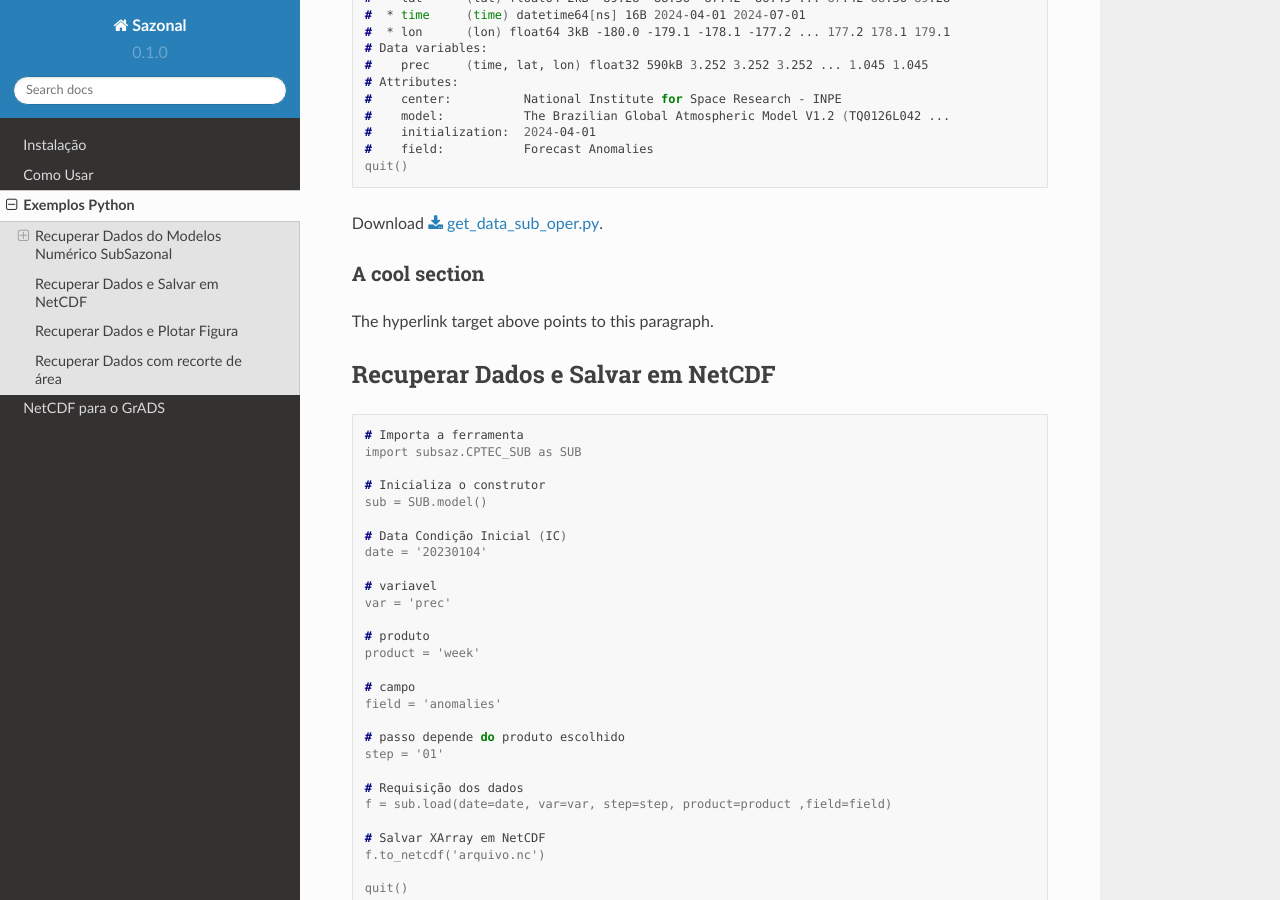
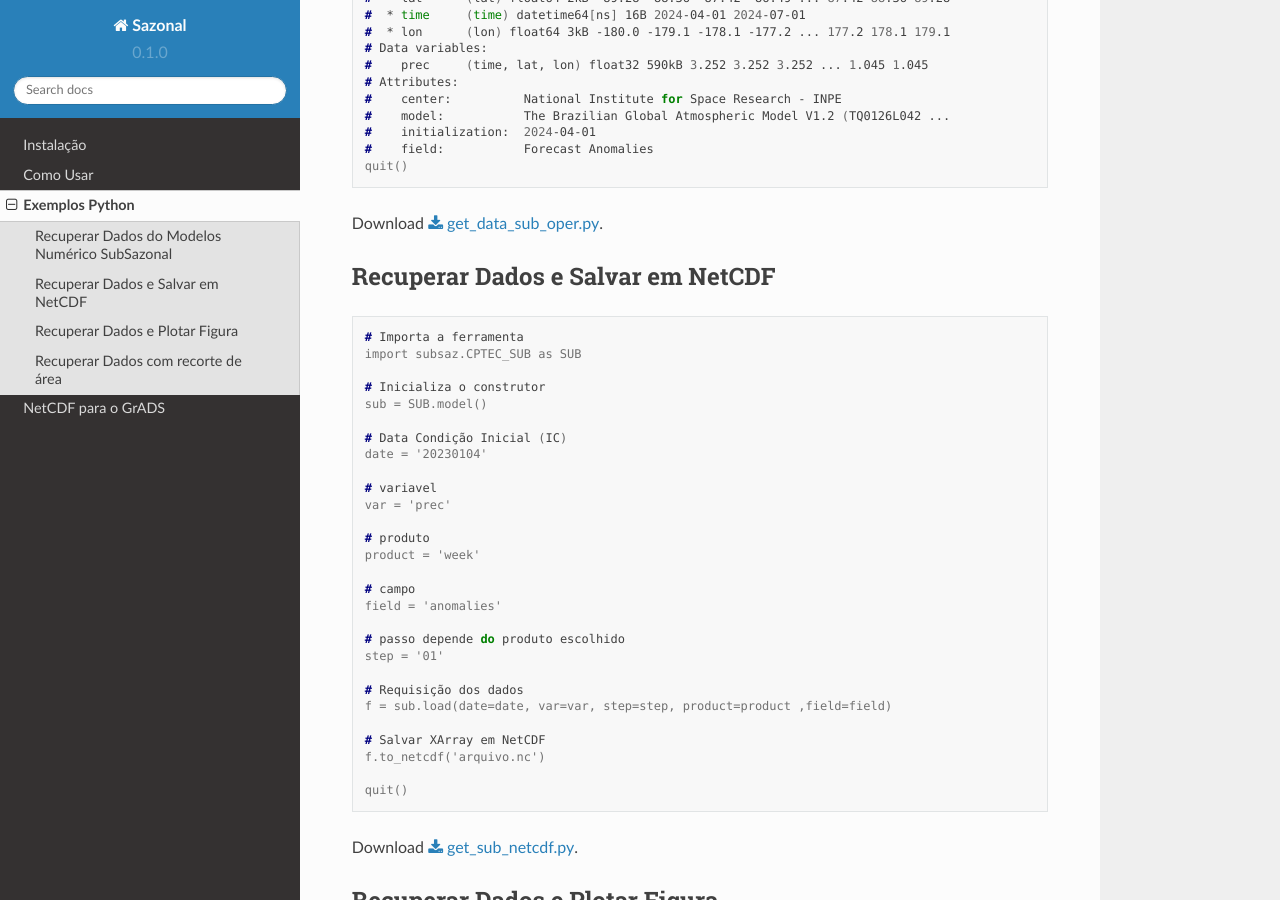
Before and after one commit to framework-CPTEC/Sazonal, a Sphinx documentation site: the page built from docs/source/examplesPython.rst, in a window 1280 px wide and 900 px high, scrolled down 1048 px. Built offline with Sphinx 7.4.7 and the Read the Docs theme 2.0.0, drawn with Linux system fonts in a browser that asks for light colours.

Commit message:
Update examplesPython.rst

```diff
--- a/docs/source/examplesPython.rst
+++ b/docs/source/examplesPython.rst
@@ -67,13 +67,6 @@ Recuperar Dados do Modelos Numérico SubSazonal
 Download :download:`get_data_sub_oper.py <examples/get_data_sub_oper.py>`.
 
 .. _reference-name:
-
-A cool section
-""""""""""""""
-
-.. _target:
-
-The hyperlink target above points to this paragraph.
 
 Recuperar Dados e Salvar em NetCDF
 -------------------------------
```
